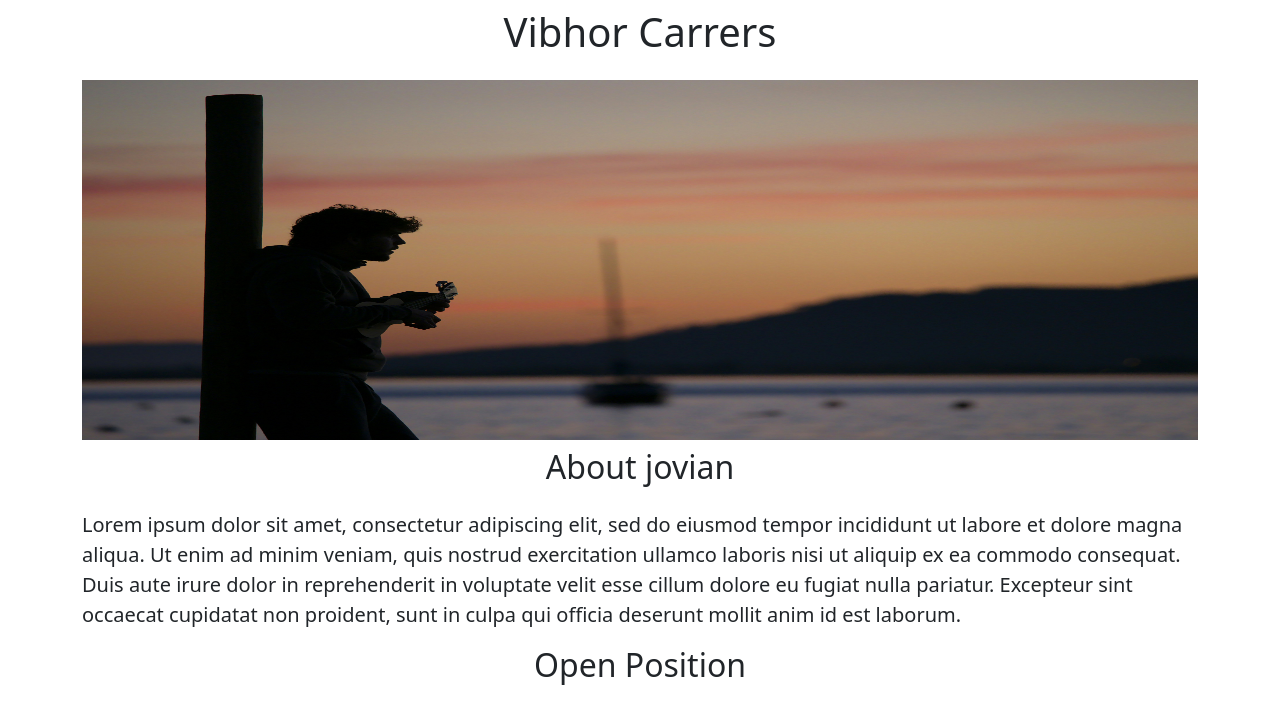
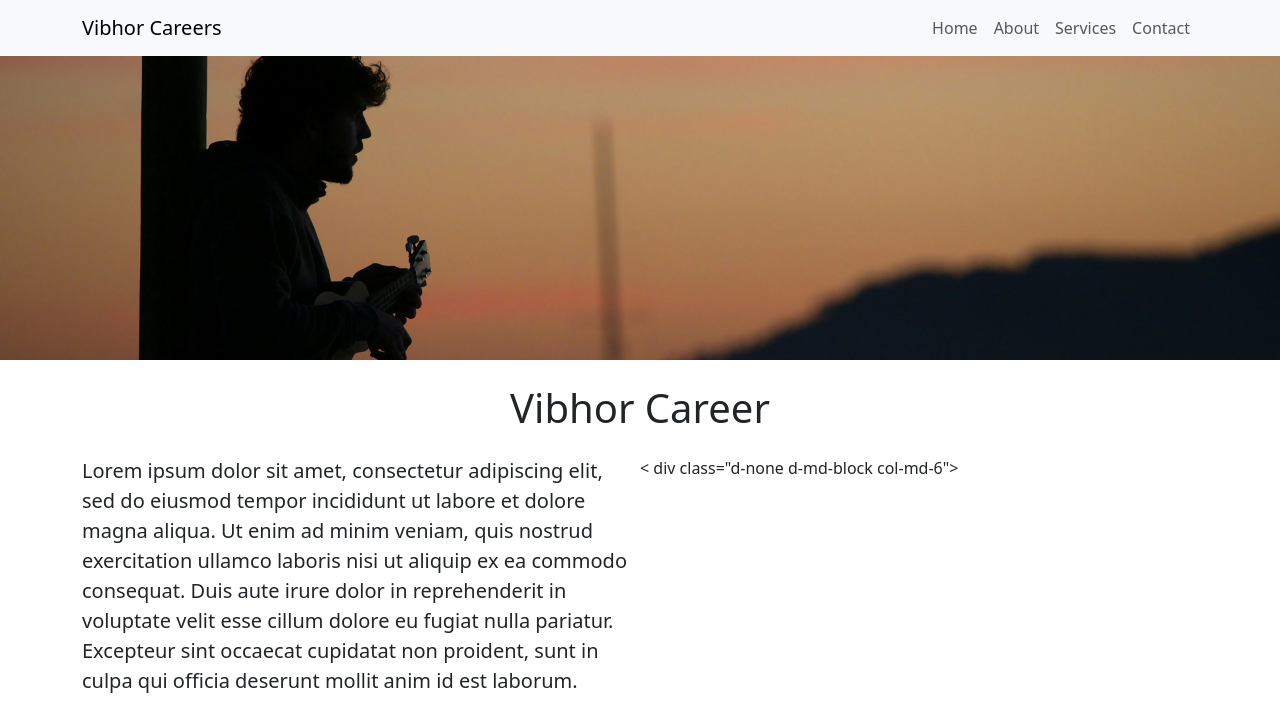
Before and after one commit to vibhorbhatt777/vibhor-carrers-website, a Flask app: page / in a window 1280 px wide. Shown: the top 707 px of the page. Run offline with Flask 3, Linux system fonts and the light colour scheme.

Commit message:
functional and aesthetic improvement

```diff
--- a/app.py
+++ b/app.py
@@ -1,57 +1,49 @@
-from flask import Flask , render_template , jsonify
+from flask import Flask, render_template, jsonify
 
 app = Flask(__name__)
 
 JOBS = [
-   {
-         'id': 1,
-         'title':'Data Analyst',
-         'location':'Bengalaru, India',
-          'salary': 'Rs. 10,00,000'
-     },
+    {
+        'id': 1,
+        'title': 'Data Analyst',
+        'location': 'Bengalaru, India',
+        'salary': 'Rs. 10,00,000'
+    },
+    {
+        'id': 2,
+        'title': 'Data Scientist',
+        'location': 'Delhi, India',
+        'salary': 'Rs. 15,00,000'
+    },
+    {
+        'id': 3,
+        'title': 'Front-end Engineer',
+        'location': 'Remote',
+        'salary': 'Rs. 12,00,000'
+    },
+    {
+        'id': 4,
+        'title': 'Back-end-Engineer',
+        'location': 'Pune, India',
+        'salary': 'Rs. 18,00,000'
+    },
+]
 
-     {
-         'id': 2,
-         'title':'Data Scientisit',
-         'location':'Delhi, India',
-          'salary': 'Rs. 15,00,000'
-     },
-     {
-         'id': 3,
-         'title':'Front-end Engineer',
-         'location':'Remote',
-          'salary': 'Rs. 12,00,000'
-     },
-     {
-         'id': 4,
-         'title':'Back-end-Engineer',
-         'location':'Pune, India',
-          'salary': 'Rs. 18,00,000'
-     },
-
-
-
-
-]
 
 @app.route("/")
 def hello_vibhor():
-       return render_template(
-            'home.html',
-            jobs = JOBS,
-            company_name = 'Vibhor'
-       )
+     return render_template('home.html', jobs=JOBS, company_name='Vibhor')
+
+
 @app.route("/jobs")
 def list_jobs():
-       return jsonify(JOBS)
-
-@app.route("/")#part of the url after domain name
-def hello():
-     return render_template("home.html", jobs=JOBS,company_name="Vibhor")
+     return jsonify(JOBS)
 
 
-
+@app.route("/")  #part of the url after domain name
+def hello():
+     return render_template("home.html", jobs=JOBS, company_name="Vibhor")
 
 
 if __name__ == "__main__":
-    app.run(host='0.0.0.0' , debug=True)
+     app.run(host='0.0.0.0', debug=True)
--- /dev/null
+++ b/templates/footer.html
@@ -0,0 +1,30 @@
+<div class="footer-dark">
+  <footer>
+      <div class="container">
+          <div class="row">
+              <div class="col-sm-6 col-md-3 item">
+                  <h3>Services</h3>
+                  <ul>
+                      <li><a href="#">Web design</a></li>
+                      <li><a href="#">Development</a></li>
+                      <li><a href="#">Hosting</a></li>
+                  </ul>
+              </div>
+              <div class="col-sm-6 col-md-3 item">
+                  <h3>About</h3>
+                  <ul>
+                      <li><a href="#">Company</a></li>
+                      <li><a href="#">Team</a></li>
+                      <li><a href="#">Careers</a></li>
+                  </ul>
+              </div>
+              <div class="col-md-6 item text">
+                  <h3>Vibhor Carrer</h3>
+                  <p>Praesent sed lobortis mi. Suspendisse vel placerat ligula. Vivamus ac sem lacus. Ut vehicula rhoncus elementum. Etiam quis tristique lectus. Aliquam in arcu eget velit pulvinar dictum vel in justo.</p>
+              </div>
+              <div class="col item social"><a href="#"><i class="icon ion-social-facebook"></i></a><a href="#"><i class="icon ion-social-twitter"></i></a><a href="#"><i class="icon ion-social-snapchat"></i></a><a href="#"><i class="icon ion-social-instagram"></i></a></div>
+          </div>
+          <p class="copyright">Vibhor Careers © 2025</p>
+      </div>
+  </footer>
+</div>
--- a/templates/home.html
+++ b/templates/home.html
@@ -1,7 +1,7 @@
 <!DOCTYPE html>
 <html>
   <head>
-    <title> Vibhor Carrers</title>
+    <title> Vibhor Career</title>
     <meta charset="utf-8">
     <meta name="viewport" content="width=device-width, initial-scale=1">
     <link href="https://cdn.jsdelivr.net/npm/bootstrap@5.3.3/dist/css/bootstrap.min.css" rel="stylesheet" integrity="sha384-QWTKZyjpPEjISv5WaRU9OFeRpok6YctnYmDr5pNlyT2bRjXh0JMhjY6hW+ALEwIH" crossorigin="anonymous">
@@ -9,20 +9,30 @@
       #banner{
         height:360px;
         width:100%;
+        object-fit:cover;
+        margin-bottom:16px;
+
 
       }
     </style>
 
   </head>
     <body>
+      {% include 'nav.html'  %}
+      <img  class="img-fluid" id="banner"src="https://67ace0a6-a078-41d4-badb-26c6233e9dcf-00-38n8hhyorhn6m.pike.replit.dev/static/banner.jpeg" >
       <div class ="container">
       <h1 class ="text-center mt-2 mb-4">
-      {{company_name}} Carrers</h1>
-        <img  class="img-fluid" id="banner"src="https://67ace0a6-a078-41d4-badb-26c6233e9dcf-00-38n8hhyorhn6m.pike.replit.dev/static/banner.jpeg" >
-      <h2 class= "text-center mt-2 mb-4"> About jovian</h2>
+      {{company_name}} Career</h1>
+        <div class = "row" style ="margin-bottom:16px">
+          <div class = "col-6">
       <p class="lead">
         Lorem ipsum dolor sit amet, consectetur adipiscing elit, sed do eiusmod tempor incididunt ut labore et dolore magna aliqua. Ut enim ad minim veniam, quis nostrud exercitation ullamco laboris nisi ut aliquip ex ea commodo consequat. Duis aute irure dolor in reprehenderit in voluptate velit esse cillum dolore eu fugiat nulla pariatur. Excepteur sint occaecat cupidatat non proident, sunt in culpa qui officia deserunt mollit anim id est laborum.
       </p>
+          </div>
+          < div class="d-none d-md-block col-md-6">
+          <img src = "/static/people.jpeg" style ="height:320px; border-radius:4px">
+            </div>
+        </div>
       <h2 class="text-center mt-2 mb-4"> Open Position
       </h2>
         <div>
@@ -31,9 +41,11 @@
           {% endfor %}
         </div>
         <div style ="text-align:center">
-      <button class="btn btn-primary btn-lg"> Contact Us</button>
-          <p class="mt-4"> Copyright 2025 , Vibhor</p>
+      <a  class="btn btn-primary btn-lg"
+href =" mailto:hello@vibhor.com?subject=Question%20about%20Job%20Opening&body=My%20name%20%3A%20%3Cyour%20name%20here%3E%0D%0A%0D%0AMy%20Question%20%3A%3Center%20question%20here%3E%0D%0A%0D%0A"> Contact Us</a>
+          <
         </div>
       </div>
+      {% include 'footer.html' %}
     </body>
 </html>
--- a/templates/jobitem.html
+++ b/templates/jobitem.html
@@ -13,6 +13,8 @@
   </div>
   {% endif %}
   </div>
-  <div class="col-2">  <button type="button" class="btn btn-outline-primary">Apply</button>  </div>
+  <div class="col-2 padding-right:16px">
+    <a href = " mailto:hello@vibhor.com?subject=Application%20for%20{{job['title']}}&body=My%20name%20%3A%20%3Cyour%20name%20here%3E%0D%0A%0D%0AMy%20resume%20link%3A%20%3Cresume%20link%3E%0D%0A%0D%0AMy%20linkedin%20link%3A%20%3Clinkedin%20in%3E%0D%0A "type="button" class="btn btn-outline-primary float-right align-middle" >Apply</a>
+
   </div>
 </div>
--- /dev/null
+++ b/templates/nav.html
@@ -0,0 +1,26 @@
+<nav class="navbar navbar-expand-lg navbar-light bg-light fixed-top">
+  <div class="container">
+    <a class="navbar-brand" href="#">Vibhor Careers</a>
+    <button class="navbar-toggler" type="button" data-bs-toggle="collapse" data-bs-target="#navbarResponsive" aria-controls="navbarResponsive" aria-expanded="false" aria-label="Toggle navigation">
+      <span class="navbar-toggler-icon"></span>
+    </button>
+    <div class="collapse navbar-collapse" id="navbarResponsive">
+      <ul class="navbar-nav ms-auto">
+        <li class="nav-item active">
+          <a class="nav-link" href="#">Home</a>
+        </li>
+        <li class="nav-item">
+          <a class="nav-link" href="#">About</a>
+        </li>
+        <li class="nav-item">
+          <a class="nav-link" href="#">Services</a>
+        </li>
+        <li class="nav-item">
+          <a class="nav-link" href="#">Contact</a>
+        </li>
+      </ul>
+    </div>
+  </div>
+</nav>
+
+<header>
```
Also changed, not shown: 1 other file.
